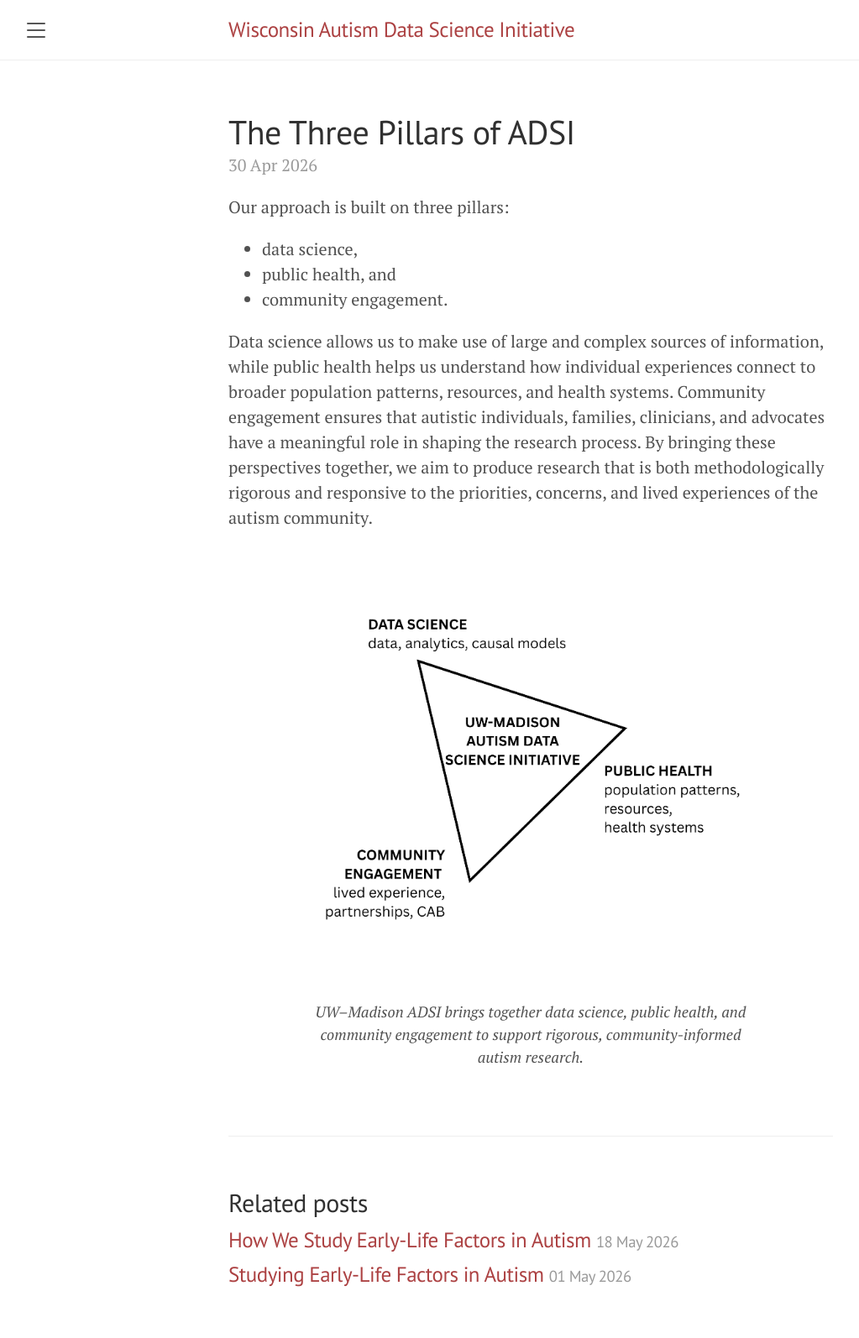
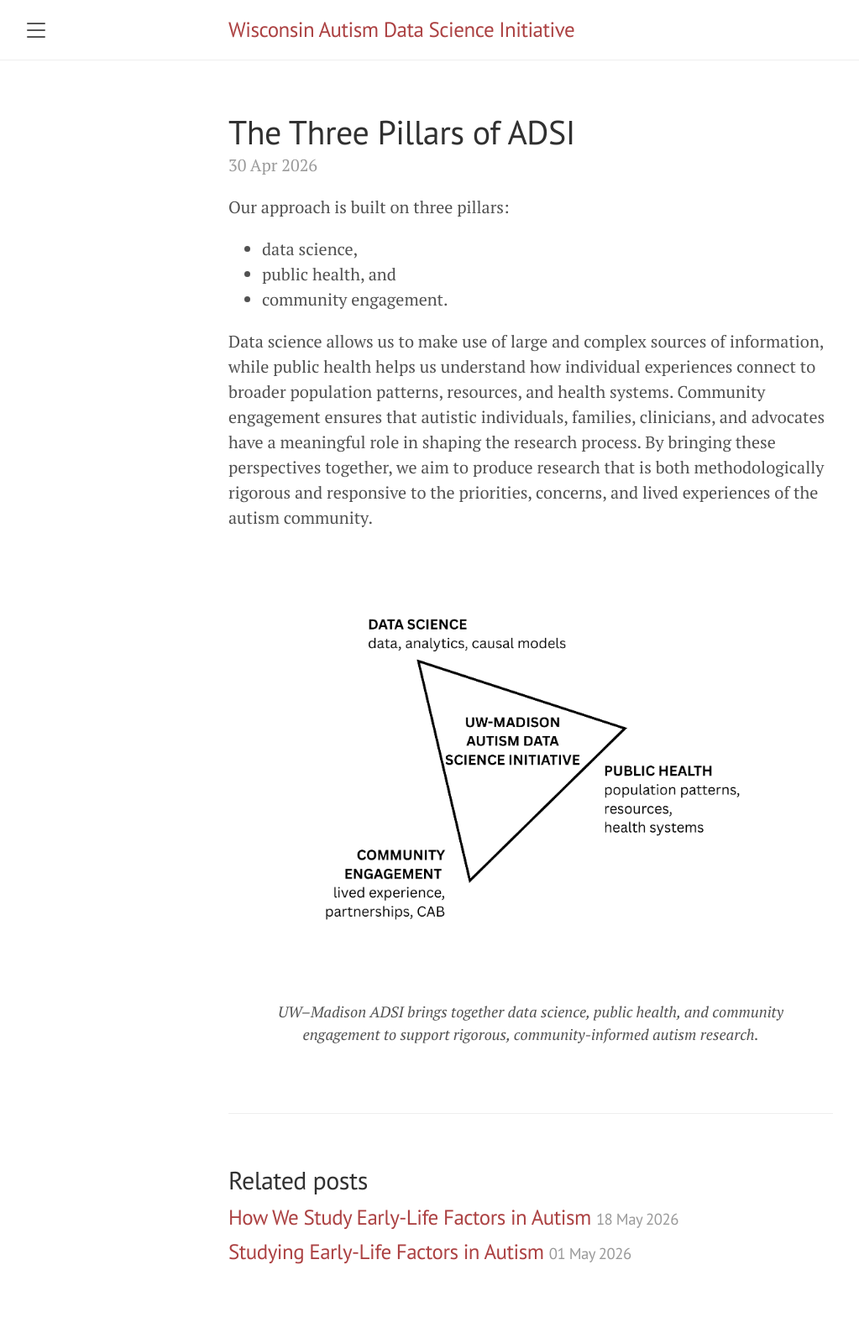
Before and after one commit to cochran4/wadsi, a Jekyll site: the page built from docs/_posts/2026-04-30-three-pillars.md, in a window 1280 px wide. Shown: the whole page at 84% size, without its empty margins (8-1031 px from the left). Built offline with Jekyll 4.4.1, drawn with Linux system fonts in a browser that asks for light colours; after the commit the page ends 1567 px from its top, so only the background shows below that.

Commit message:
Update 2026-04-30-three-pillars.md

```diff
--- a/docs/_posts/2026-04-30-three-pillars.md
+++ b/docs/_posts/2026-04-30-three-pillars.md
@@ -17,6 +17,6 @@
        style="display:block; margin:auto;">
 </div>
 
-<div style="width:75%; margin:0 auto; text-align:center; font-size:0.9em;">
+<div style="width:85%; margin:0 auto; text-align:center; font-size:0.9em;">
   <em>UW–Madison ADSI brings together data science, public health, and community engagement to support rigorous, community-informed autism research.</em>
 </div>
```
